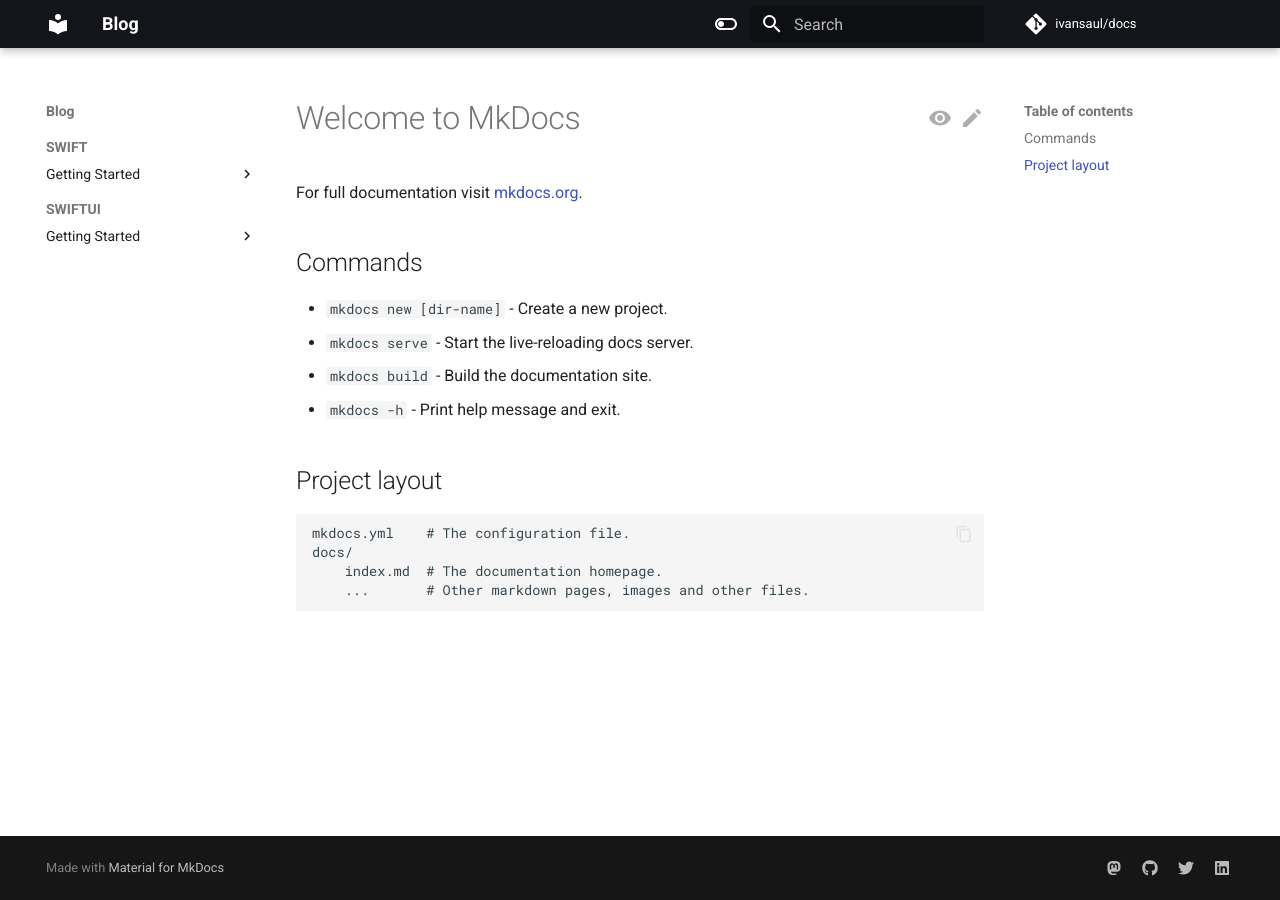
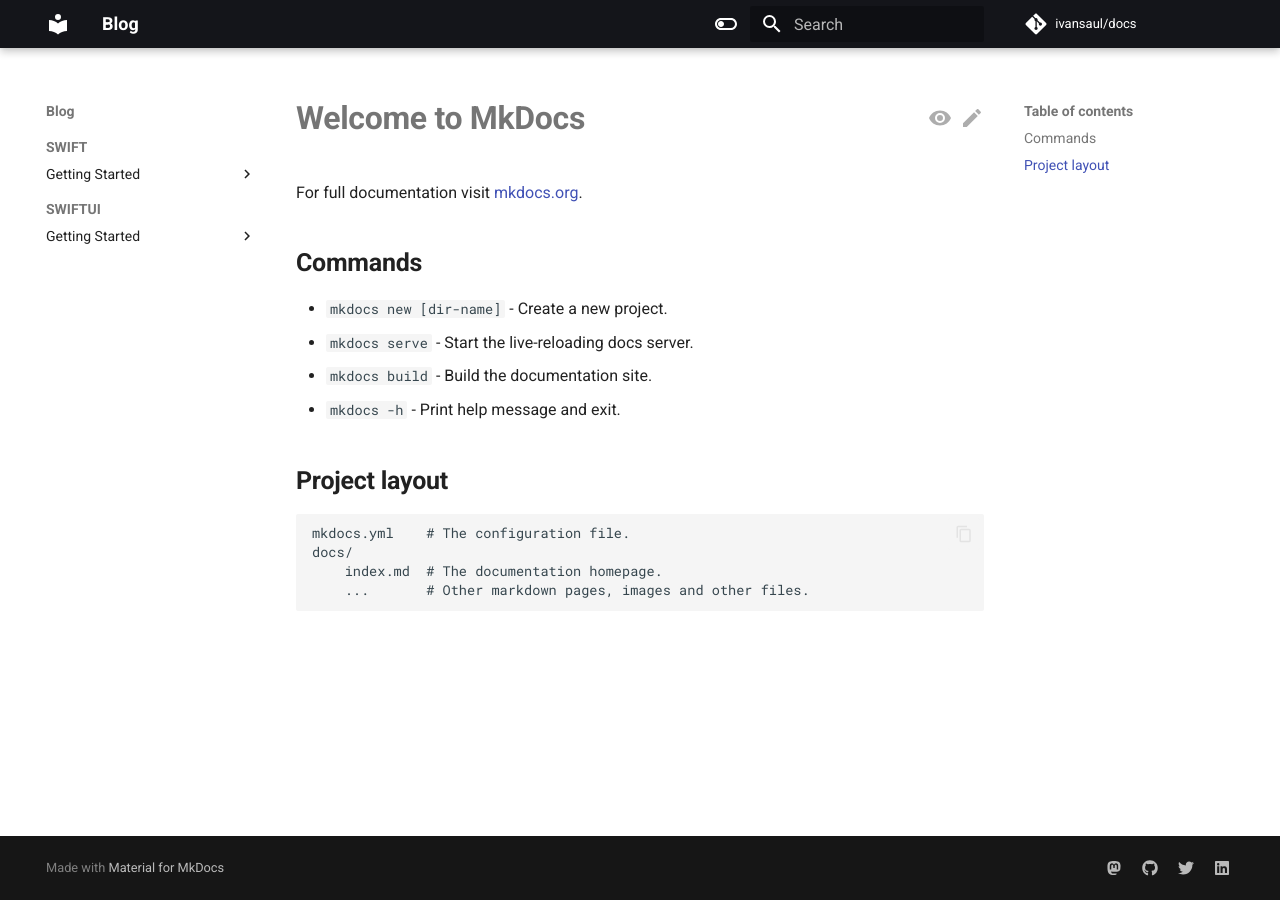
Before and after one commit to ivansaul/docs, an MkDocs documentation site: the page built from docs/index.md, in a window 1280 px wide. Built offline with MkDocs 1.6.1 and Material for MkDocs 9.7.7, drawn with Linux system fonts in a browser that asks for light colours; comment, search, counter and statistics services are not loaded.

Commit message:
chore: add styles for h1-h4 and p
Adds styles to the `extras.css` file for h1-h4 and p tags to improve the visual consistency of the documentation.

```diff
--- a/docs/stylesheets/extras.css
+++ b/docs/stylesheets/extras.css
@@ -1,5 +1,19 @@
-[data-md-color-scheme="youtube"] {
-    --md-primary-fg-color: #EE0F0F;
-    --md-primary-fg-color--light: #ECB7B7;
-    --md-primary-fg-color--dark: #90030C;
+.md-typeset h1 {
+    font-weight: bold;
 }
+
+.md-typeset h2 {
+    font-weight: bold;
+}
+
+.md-typeset h3 {
+    font-weight: bold;
+}
+
+.md-typeset h4 {
+    font-weight: bold;
+}
+
+.md-typeset p {
+    font-weight: 500;
+}
--- a/mkdocs.yml
+++ b/mkdocs.yml
@@ -102,4 +102,4 @@
       link: https://www.linkedin.com/in/squidfunk
 
 extra_css:
-  - stylesheets/extra.css
+  - stylesheets/extras.css
```
